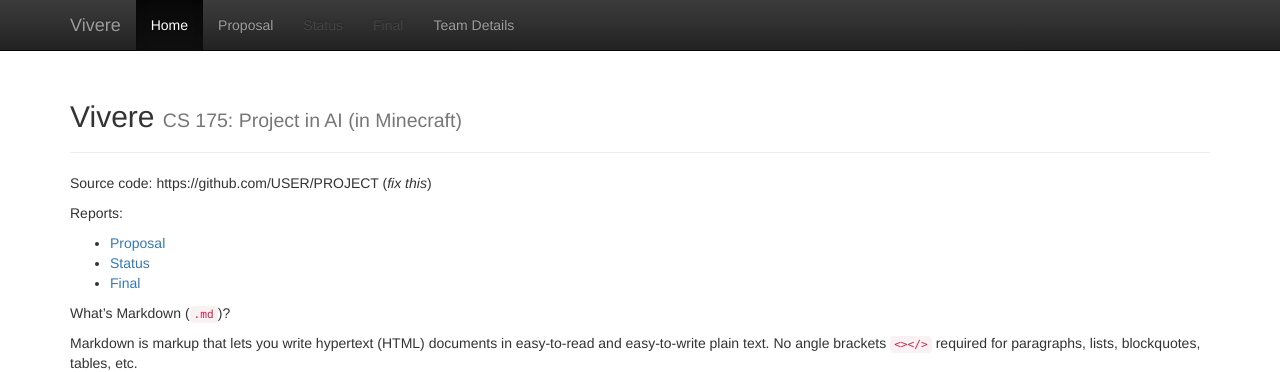
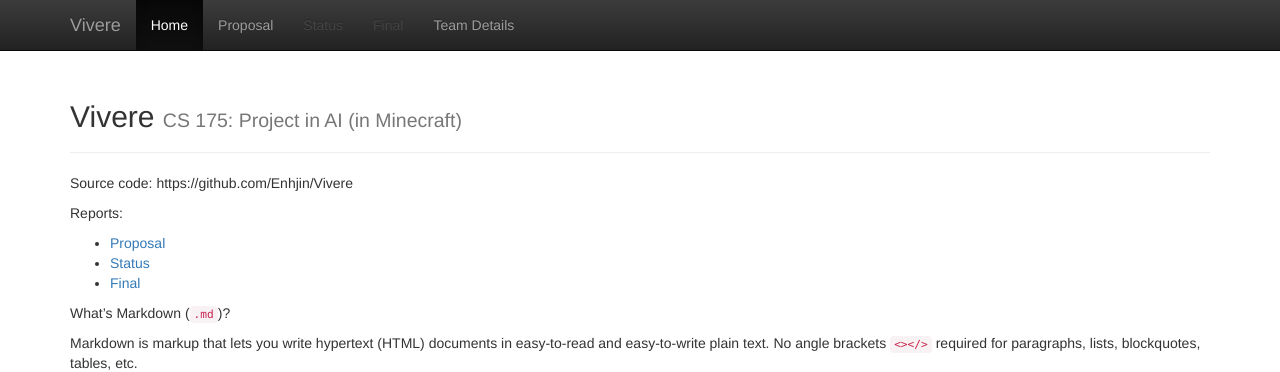
Before and after one commit to Enhjin/Vivere, a Jekyll site: the page built from docs/index.md, in a window 1280 px wide. Shown: the top 372 px of the page. Built offline with Jekyll 4.4.1, drawn with Linux system fonts in a browser that asks for light colours; formulas are drawn with MathJax 3.

Commit message:
Update index.md

```diff
--- a/docs/index.md
+++ b/docs/index.md
@@ -3,7 +3,7 @@
 title:  Home
 ---
 
-Source code: https://github.com/USER/PROJECT (_fix this_)
+Source code: https://github.com/Enhjin/Vivere
 
 Reports:
 
```
